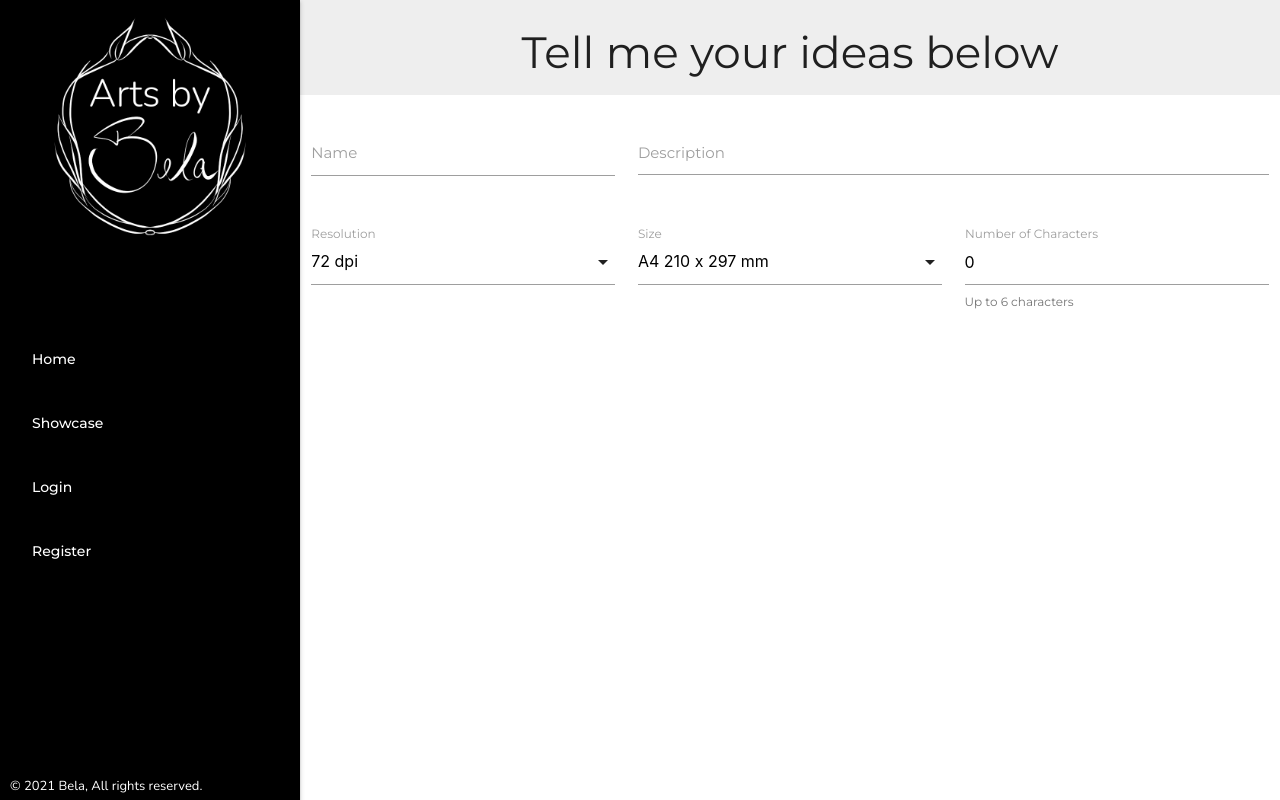
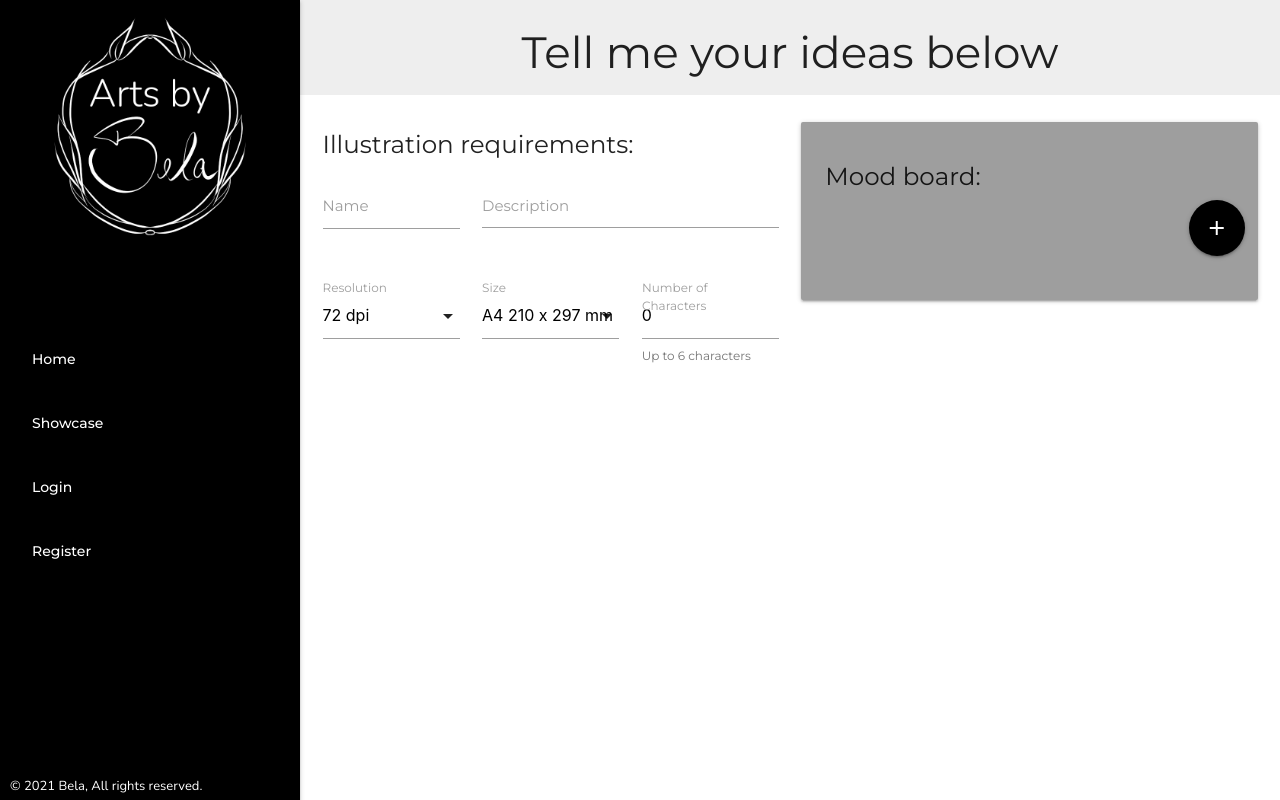
Before and after one commit to belaventer/arts-by-bela, a Django app: page /commission/new/ in a window 1280 px wide. Run offline with Django 3.2, Linux system fonts and the light colour scheme; tables that the repository leaves empty hold one stand-in row (values such as "Sample post").

Commit message:
Add moodboard file input

```diff
--- a/commissions/templates/commissions/new_commission.html
+++ b/commissions/templates/commissions/new_commission.html
@@ -12,6 +12,8 @@
 {% block content %}
     <form method="" action="">
         {% csrf_token %}
+        <div class="col s12 xl6">
+            <h5>Illustration requirements:</h5>
             <div class="row">
                 <div class="input-field col s12 m4">
                   {{ form.name }}
@@ -37,6 +39,49 @@
                     <span class="helper-text">Up to 6 characters</span>
                 </div>
             </div>
+        </div>
 
+        <!-- Mood Board -->
+        <div class="col s12 xl6">
+            <div class="card-panel grey">
+                <h5>Mood board: </h5>
+                <div class="row">
+                    {% for field in form %}
+                        {% if field.widget_type == 'clearablefile'%}
+                        <span class="btn-floating btn-large waves-effect waves-light black right mood-board-button"><i class="material-icons">add</i>{{ field }}</span>
+                        <div class="col s6 xl4">
+                            <div class="mood-board-image">
+                            </div>
+                        </div>
+                        {% endif %}
+                    {% endfor %}
+                </div>
+
+            </div>
+        </div>
     </form>
 {% endblock%}
+
+{% block postload_js %}
+    {{ block.super }}
+    <script type="text/javascript">
+        $('input[type="file"]:gt(0)').parent().addClass('hide');
+        $('.mood-board-image').addClass('hide');
+
+        $('input[type="file"]').change(function() {
+            var fileCount = $('input[type="file"]').index(this);
+
+            // Create URL for file preview found in https://stackoverflow.com/questions/4459379/preview-an-image-before-it-is-uploaded
+            var file = $(this)[0].files[0];
+            var file_url = URL.createObjectURL(file);
+
+            $(`.mood-board-image:eq(${fileCount})`).html(
+                `<img src="${file_url}">`
+            ).removeClass('hide');
+
+            $(this).parent().addClass('hide');
+            $(`input[type="file"]:eq(${fileCount + 1})`).parent().removeClass('hide');
+        });
+
+    </script>
+{% endblock %}
--- a/static/css/base.css
+++ b/static/css/base.css
@@ -109,6 +109,30 @@ blockquote.right-align {
     color: white;
 }
 
+/* -----  Mood Board  ----- */
+.mood-board-button {
+    position: relative;
+}
+
+.mood-board-image img{
+    height: 106px;
+    width: fit-content;
+    overflow: hidden;
+}
+
+.mood-board-button input {
+    position: absolute;
+    top: 0;
+    bottom: 0;
+    right: 0;
+    left: 0;
+    width: 100%;
+    height: 100%;
+    opacity: 0;
+    cursor: pointer;
+
+}
+
 /* -----  Media queries  ----- */
 @media only screen and (min-width: 993px) {
     main {
```
Also changed, not shown: README.md. Lines whose indentation alone changed are shown as unchanged.
